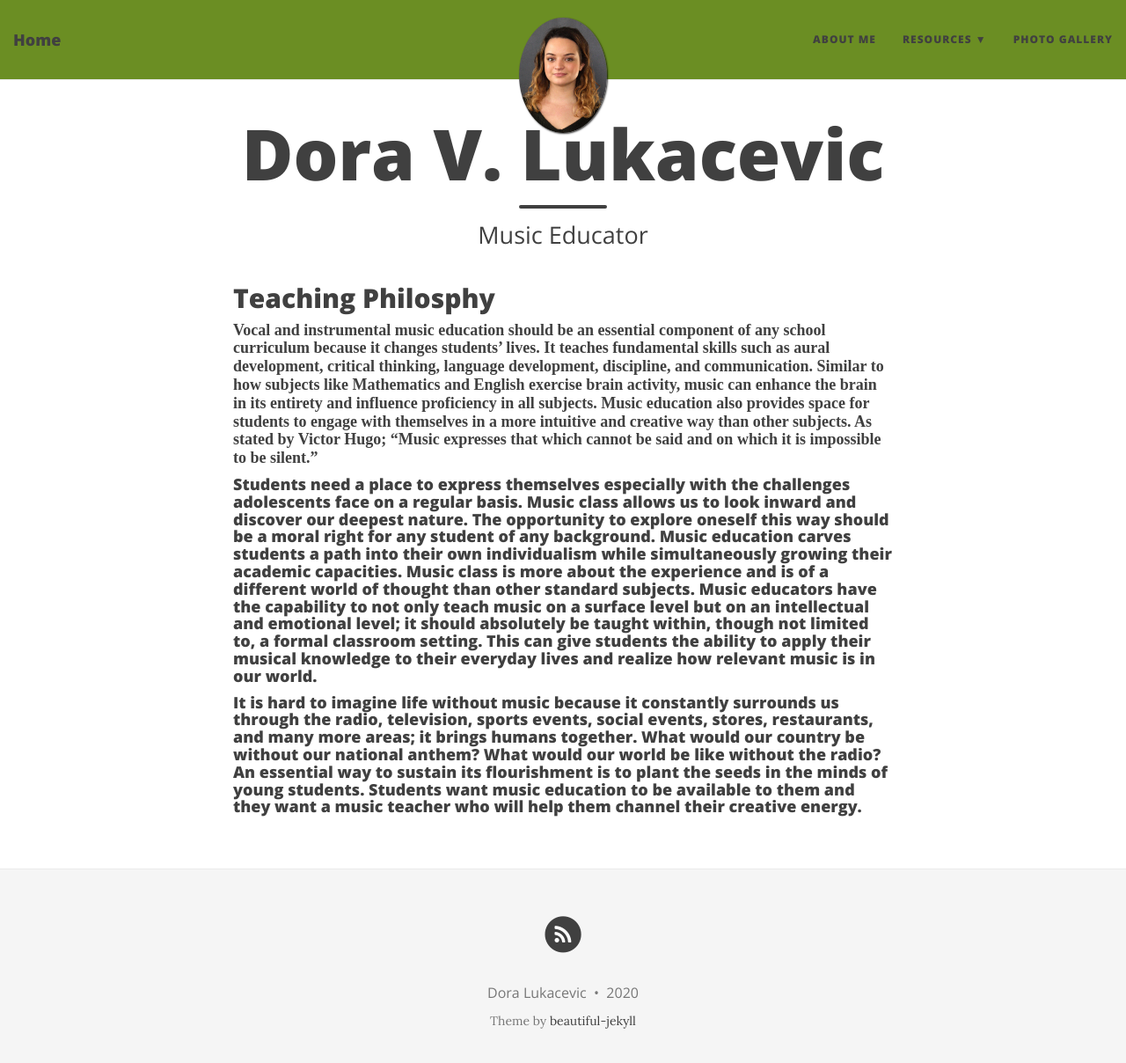
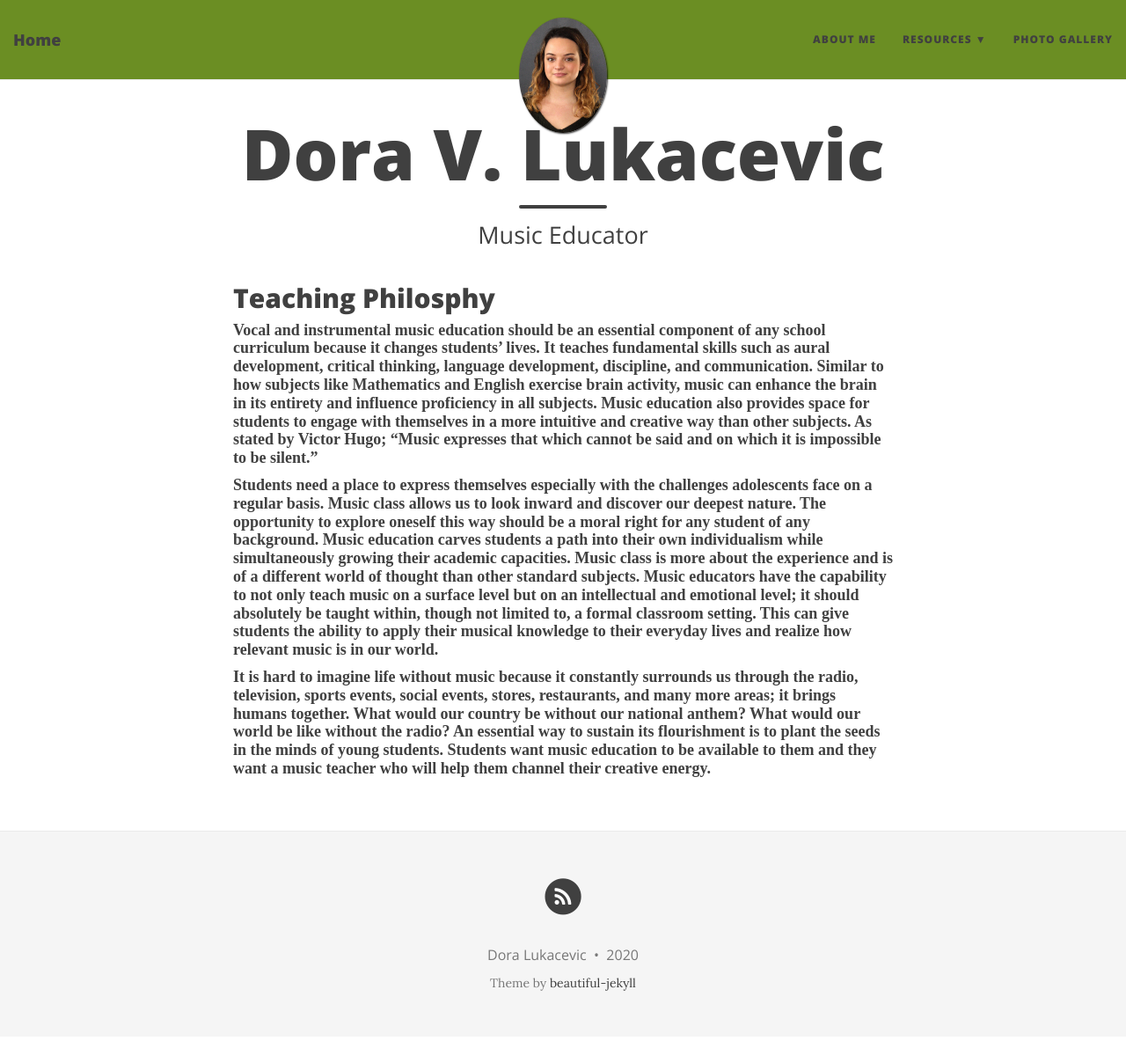
Before and after one commit to dlukacevic/dlukacevic.github.io, a Jekyll site: the page built from index.md, in a window 1280 px wide and 1221 px high. Shown: the top 1208 px of the window at 88% size. Built offline with Jekyll 4.4.1, drawn with Linux system fonts in a browser that asks for light colours; nearby versions of some CDN libraries; the list of posts is cut into pages by our own code.

Commit message:
Update index.md

```diff
--- a/index.md
+++ b/index.md
@@ -8,6 +8,6 @@
 
 ## Teaching Philosphy
 
-#### <span style="font-family:Papyrus">Vocal and instrumental music education should be an essential component of any school curriculum because it changes students’ lives. It teaches fundamental skills such as aural development, critical thinking, language development, discipline, and communication. Similar to how subjects like Mathematics and English exercise brain activity, music can enhance the brain in its entirety and influence proficiency in all subjects. Music education also provides space for students to engage with themselves in a more intuitive and creative way than other subjects. As stated by Victor Hugo; "Music expresses that which cannot be said and on which it is impossible to be silent."</span>
-#### Students need a place to express themselves especially with the challenges adolescents face on a regular basis. Music class allows us to look inward and discover our deepest nature. The opportunity to explore oneself this way should be a moral right for any student of any background. Music education carves students a path into their own individualism while simultaneously growing their academic capacities. Music class is more about the experience and is of a different world of thought than other standard subjects. Music educators have the capability to not only teach music on a surface level but on an intellectual and emotional level; it should absolutely be taught within, though not limited to, a formal classroom setting. This can give students the ability to apply their musical knowledge to their everyday lives and realize how relevant music is in our world.
-#### It is hard to imagine life without music because it constantly surrounds us through the radio, television, sports events, social events, stores, restaurants, and many more areas; it brings humans together. What would our country be without our national anthem? What would our world be like without the radio? An essential way to sustain its flourishment is to plant the seeds in the minds of young students. Students want music education to be available to them and they want a music teacher who will help them channel their creative energy.
+#### <span style="font-family:Volkorn">Vocal and instrumental music education should be an essential component of any school curriculum because it changes students’ lives. It teaches fundamental skills such as aural development, critical thinking, language development, discipline, and communication. Similar to how subjects like Mathematics and English exercise brain activity, music can enhance the brain in its entirety and influence proficiency in all subjects. Music education also provides space for students to engage with themselves in a more intuitive and creative way than other subjects. As stated by Victor Hugo; "Music expresses that which cannot be said and on which it is impossible to be silent."</span>
+#### <span style="font-family:Volkorn"> Students need a place to express themselves especially with the challenges adolescents face on a regular basis. Music class allows us to look inward and discover our deepest nature. The opportunity to explore oneself this way should be a moral right for any student of any background. Music education carves students a path into their own individualism while simultaneously growing their academic capacities. Music class is more about the experience and is of a different world of thought than other standard subjects. Music educators have the capability to not only teach music on a surface level but on an intellectual and emotional level; it should absolutely be taught within, though not limited to, a formal classroom setting. This can give students the ability to apply their musical knowledge to their everyday lives and realize how relevant music is in our world.</span>
+#### <span style="font-family:Volkorn"> It is hard to imagine life without music because it constantly surrounds us through the radio, television, sports events, social events, stores, restaurants, and many more areas; it brings humans together. What would our country be without our national anthem? What would our world be like without the radio? An essential way to sustain its flourishment is to plant the seeds in the minds of young students. Students want music education to be available to them and they want a music teacher who will help them channel their creative energy.</span>
```
